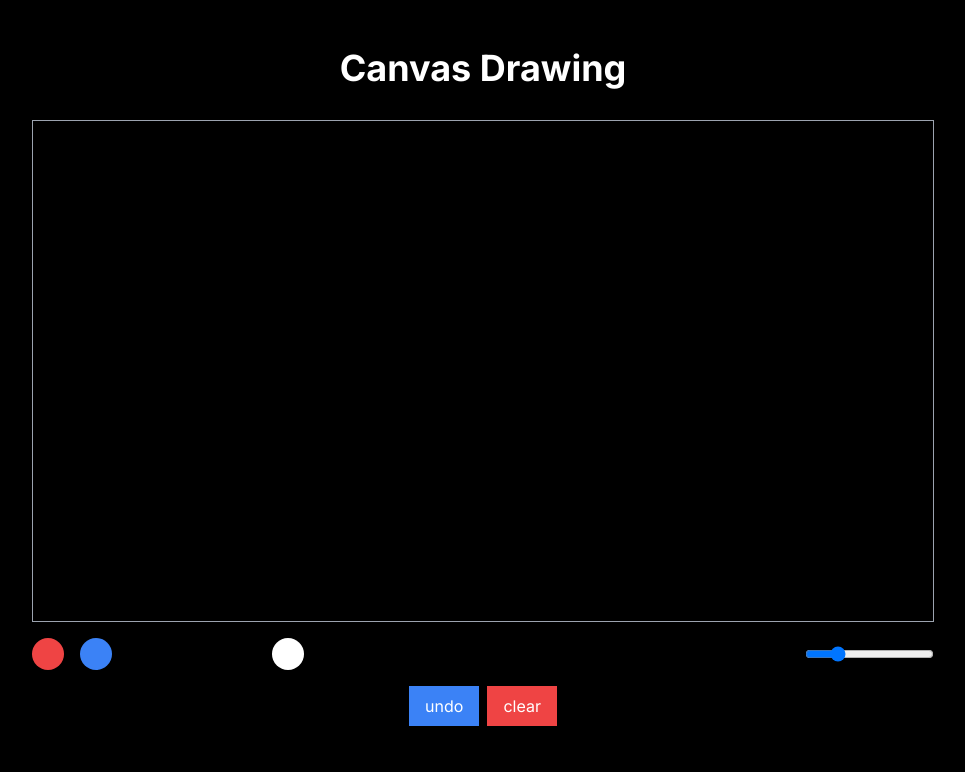
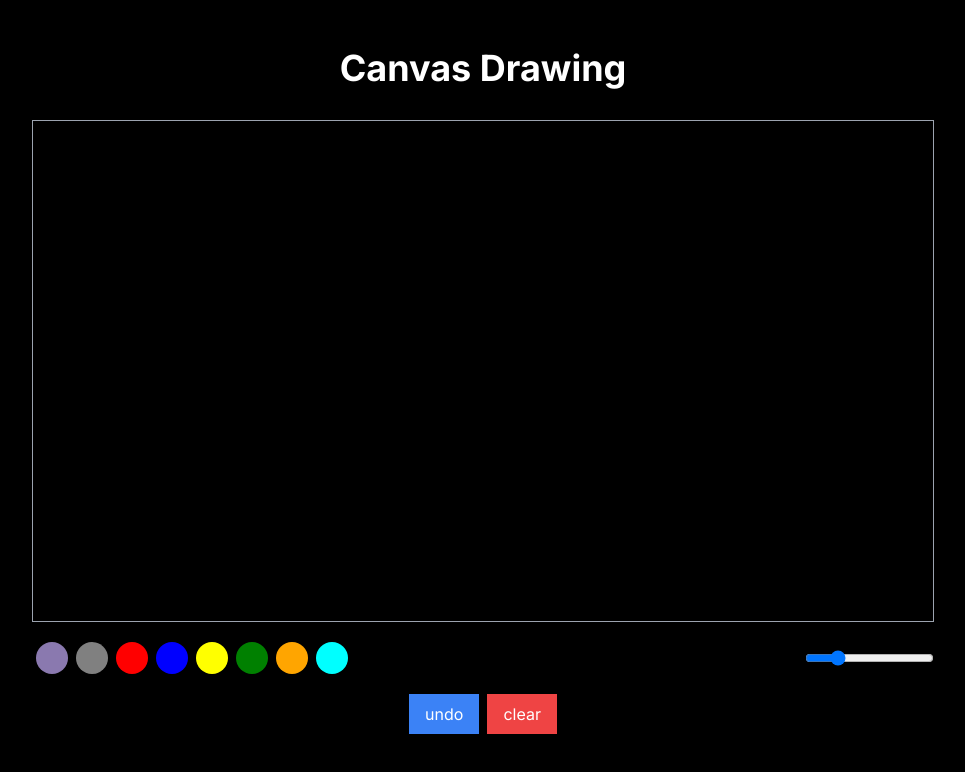
Before and after one commit to Josesdio/canvas, a Next.js app: page / in a window 1280 px wide. Shown: the top 772 px of the page, without its empty margins (157-1122 px from the left). Built offline with nearby package versions, Linux system fonts and the light colour scheme.

Commit message:
color complete

```diff
--- a/app/component.js
+++ b/app/component.js
@@ -4,11 +4,11 @@ export default function WhiteboardCanvas(){
     const canvasRef = useRef(null);
     const [context, setContext] = useState(null);
     const [drawing, setDrawing] = useState(false);
-    const [currentColor, setCurrentColor] = useState('black');
+    const [currentColor, setCurrentColor] = useState('#000000');
     const [lineWidth, setLineWidth] = useState(3);
     const [drawingActions, setDrawingActions] = useState([]);
     const [currentPath, setCurrentPath] = useState([]);
-    const [currentStyle, setCurrentStyle] = useState({color: 'black', lineWidth: 3});
+    const [currentStyle, setCurrentStyle] = useState({color: '#000000', lineWidth: 3});
 
     useEffect(() => {
         if(canvasRef.current){
@@ -24,7 +24,7 @@ export default function WhiteboardCanvas(){
     const startDrawing = (e) => {
         if(context){
             context.beginPath();
-            context.moveTo(e.nativeEvent.offsetX, e.nativeEvent.offsetY)    ;
+            context.moveTo(e.nativeEvent.offsetX, e.nativeEvent.offsetY);
             setDrawing(true);
         }
     };
@@ -52,29 +52,30 @@ export default function WhiteboardCanvas(){
 
     const changeColor = (color) => {
         setCurrentColor(color);
-        setCurrentStyle({...currentStyle,color});
-    }
+        setCurrentStyle({...currentStyle, color});
+    };
 
     const changeWidth = (width) => {
         setLineWidth(width);
         setCurrentStyle({...currentStyle, lineWidth: width});
-    }
+    };
 
     const undoDrawing = () => {
-        if(drawingActions.length > 0){
-            drawingActions.pop();
+        if (drawingActions.length > 0) {
+            // Membuat salinan dari drawingActions sebelum memodifikasinya
+            const newDrawingActions = drawingActions.slice(0, -1); // Menghapus elemen terakhir tanpa memodifikasi state langsung
+
+            // Mengatur ulang drawingActions dengan versi yang sudah dimodifikasi
+            setDrawingActions(newDrawingActions);
+
+            // Menggambar ulang canvas
             const newContext = canvasRef.current.getContext('2d');
-            newContext.clearRect(0, 0, canvasRef.current.width, canvasRef.current.height);
+            newContext.clearRect(0, 0, canvasRef.current.width, canvasRef.current.height); // Menghapus canvas
 
-            drawingActions.forEach(({path, style}) => {
-                newContext.beginPath();
-                newContext.strokeStyle = style.color;
-                newContext.lineWidth = style.lineWidth;
-                newContext.moveTo(path[0].x, path[0].y);
-                path.forEach((point) =>{
-                    newContext.lineTo(point.x, point.y);
-                });
-                newContext.stroke();
+            // Menggambar ulang setiap aksi yang tersisa
+            newDrawingActions.forEach(action => {
+                // Pastikan logika penggambaran ulang sesuai dengan struktur data `action`
+                // Ini mungkin memerlukan penyesuaian tergantung pada bagaimana Anda menyimpan `drawingActions`
             });
         }
     };
@@ -112,13 +113,22 @@ export default function WhiteboardCanvas(){
 
             <div className='flex my-4'>
                 <div className='flex justify-center space-x-4'>
-                    {['red', 'blue', 'yellow', 'green', 'orange', 'black'].map((color) => (
-                        <div
-                            key={color}
-                            className={`w-8 h-8 rounded-full cursor-pointer ${currentColor === color ? (color === 'black' ? 'bg-white' : `bg-${color}-700`) : (color === 'black' ? 'bg-black' : `bg-${color}-500`)}`}
-                            onClick={() => changeColor(color)}
-                        />
-                    ))}
+                {['#8A79AF','#808080', '#FF0000', '#0000FF', '#FFFF00', '#008000', '#FFA500', '#00FFFF', '#000000'].map((color) => (
+                <div
+                    key={color}
+                    style={{
+                        backgroundColor: color, // Selalu menampilkan warna
+                        width: '32px',
+                        height: '32px',
+                        borderRadius: '50%',
+                        cursor: 'pointer',
+                        display: 'inline-block',
+                        margin: '4px',
+                        border: currentColor === color ? '2px solid #000' : 'none', // Menambahkan border jika warna ini adalah currentColor
+                    }}
+                    onClick={() => changeColor(color)}
+                />
+            ))}
 
 
 
```
